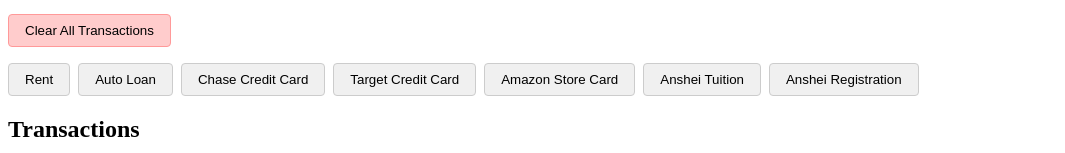
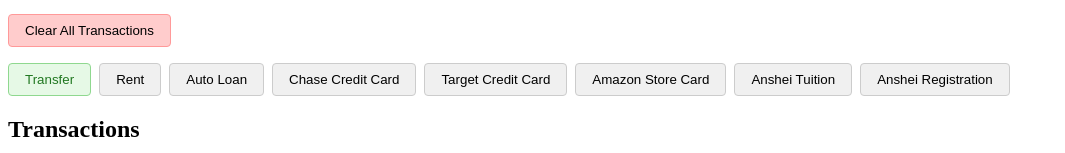
Before and after one commit to rafistrauss/budget, a SvelteKit app: page /checking in a window 1280 px wide. Shown: the part 249-402 px from the top of the page, without its empty margins (0-1065 px from the left). Built offline with nearby package versions, Linux system fonts and the light colour scheme; no server answers.

Commit message:
feat: Add 'Transfer' button and update styling for credit transactions

```diff
--- a/src/routes/checking/+page.svelte
+++ b/src/routes/checking/+page.svelte
@@ -292,6 +292,14 @@
         border: 1px solid #ccc;
         border-radius: 4px;
     }
+    .credit-button {
+            background-color: #e6f9e6;
+            border: 1px solid #8fd88f;
+            color: #217821;
+        }
+        .credit-button:hover {
+            background-color: #d0f5d0;
+        }
 </style>
 
 <main>
@@ -353,13 +361,14 @@
     </div>
 
     <div class="shortcut-buttons">
+        <button class="credit-button" on:click={() => { setShortcut('', getUpcomingDate(1)); type = 'credit'; title = 'Transfer'; }}>Transfer</button>
         <button on:click={() => { setShortcut('3445', getUpcomingDate(1)); type = 'debit'; title = 'Rent'; }}>Rent</button>
         <button on:click={() => { setShortcut('723.5', getUpcomingDate(8)); type = 'debit'; title = 'Auto Loan'; }}>Auto Loan</button>
         <button on:click={() => { setShortcut('', getUpcomingDate(8)); type = 'debit'; title = 'Chase Credit Card'; }}>Chase Credit Card</button>
         <button on:click={() => { setShortcut('', getUpcomingDate(8)); type = 'debit'; title = 'Target Credit Card'; }}>Target Credit Card</button>
         <button on:click={() => { setShortcut('', getUpcomingDate(8)); type = 'debit'; title = 'Amazon Store Card'; }}>Amazon Store Card</button>
-        <button on:click={() => { setShortcut('1242.5', getUpcomingDate(1)); type = 'debit'; title = 'Anshei Tuition'; }}>Anshei Tuition</button>
-        <button on:click={() => { setShortcut('65', getUpcomingDate(1)); type = 'debit'; title = 'Anshei Registration'; }}>Anshei Registration</button>
+        <button on:click={() => { setShortcut('1297', getUpcomingDate(1)); type = 'debit'; title = 'Anshei Tuition'; }}>Anshei Tuition</button>
+        <button on:click={() => { setShortcut('50', getUpcomingDate(1)); type = 'debit'; title = 'Anshei Registration'; }}>Anshei Registration</button>
     </div>
 
     <h2>Transactions</h2>
```
